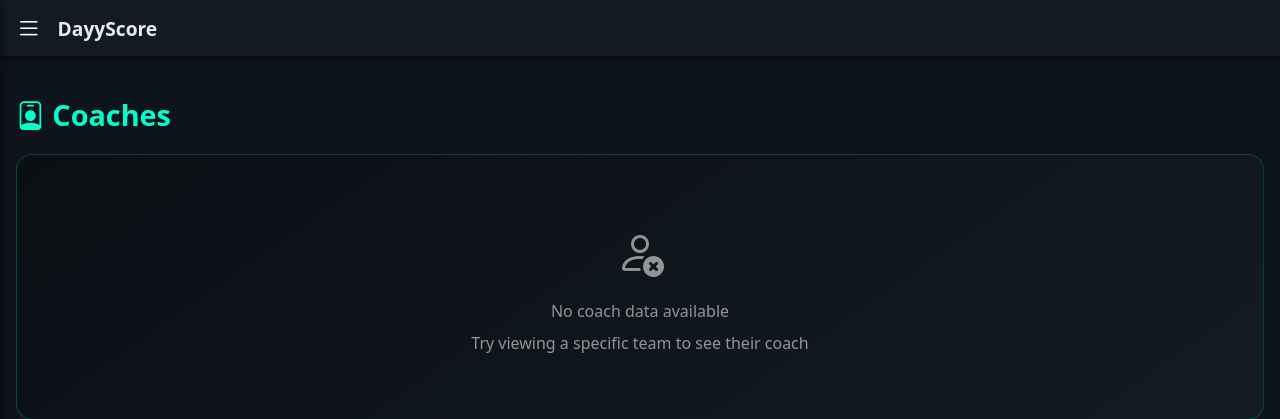
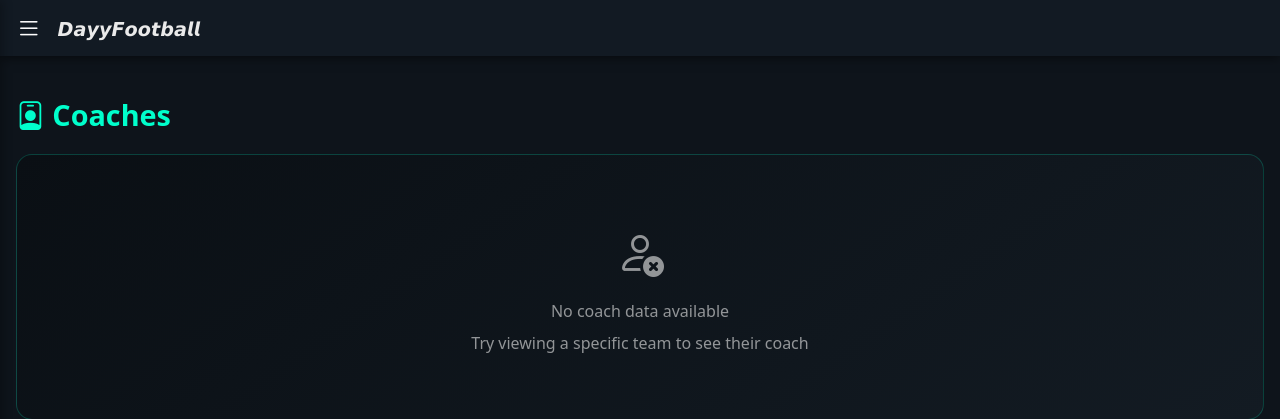
Before and after one commit to RMBLOGG/Dayyscore, a Flask app: page /coaches in a window 1280 px wide. Shown: the top 419 px of the page. Run offline with Flask 3, Linux system fonts and the light colour scheme; data comes from the database, SQL or seed files in the repository.

Commit message:
Update base.html

```diff
--- a/templates/base.html
+++ b/templates/base.html
@@ -236,7 +236,7 @@ body {
 <!-- TOP BAR -->
 <div class="topbar">
     <i class="bi bi-list menu-btn" onclick="toggleSidebar()"></i>
-    <span class="app-title">DayyScore</span>
+    <span class="app-title">𝘿𝙖𝙮𝙮𝙁𝙤𝙤𝙩𝙗𝙖𝙡𝙡</span>
     <span class="admin-badge" id="adminBadge">ADMIN</span>
 </div>
 
```
